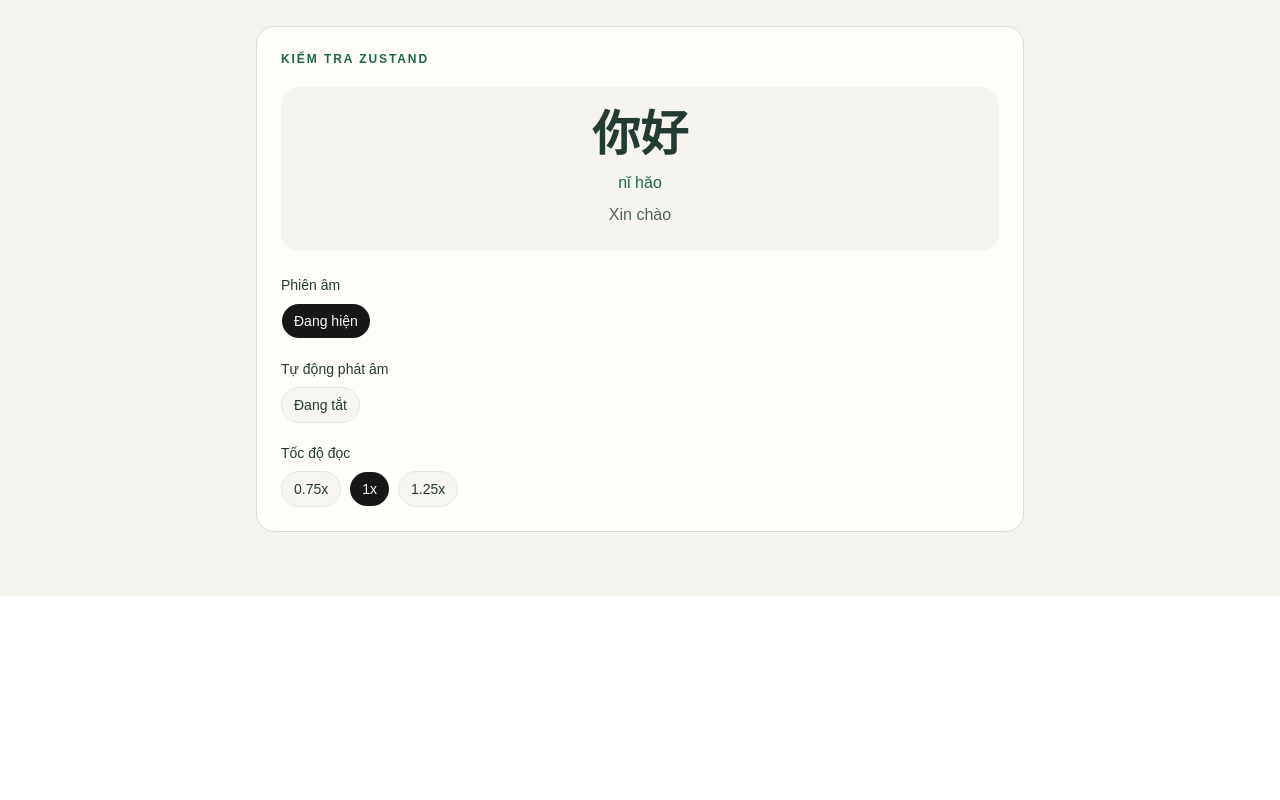
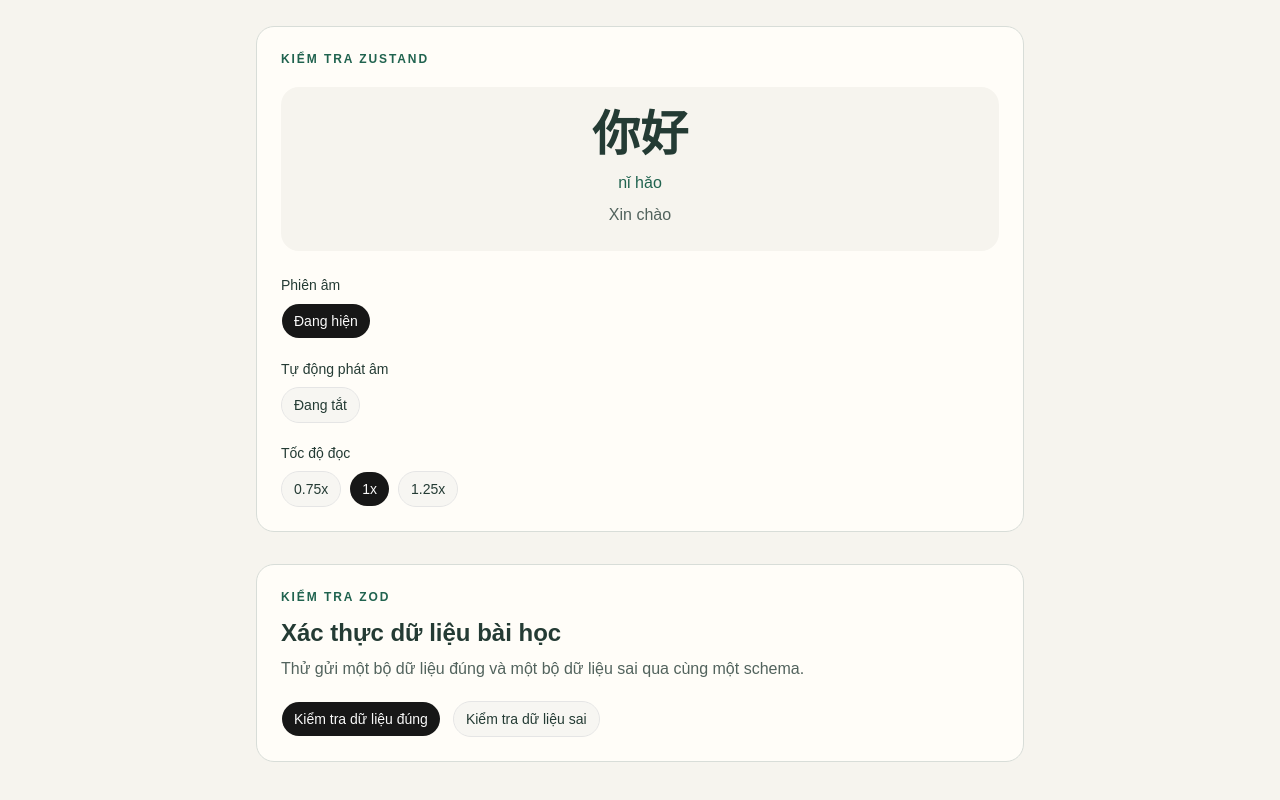
Before and after one commit to Cotruongzinh/moc-hsk, a React (Vite) app: page / in a window 1280 px wide. Shown: the part 504-1304 px from the top of the page. Before the commit the page ends 1100 px from the top, so only its background shows below. Built offline with nearby package versions, Linux system fonts and the light colour scheme.

Commit message:
chore: add Zod data validation

```diff
--- a/package.json
+++ b/package.json
@@ -24,6 +24,7 @@
     "react-router": "^8.5.0",
     "tailwindcss": "^4.3.3",
     "tw-animate-css": "^1.4.0",
+    "zod": "^4.6.7",
     "zustand": "^5.0.15"
   },
   "devDependencies": {
--- a/src/App.tsx
+++ b/src/App.tsx
@@ -1,6 +1,7 @@
 import { useQuery } from '@tanstack/react-query'
 import { Link, Route, Routes } from 'react-router'
 
+import { KiemTraZod } from '@/components/demo/kiem-tra-zod'
 import { Button, buttonVariants } from '@/components/ui/button'
 import {
   type AudioSpeed,
@@ -201,6 +202,8 @@ function TrangChu() {
         </section>
 
         <CaiDatHocThu />
+
+        <KiemTraZod />
       </div>
     </main>
   )
--- /dev/null
+++ b/src/components/demo/kiem-tra-zod.tsx
@@ -0,0 +1,109 @@
+import { useState } from 'react'
+
+import { Button } from '@/components/ui/button'
+import { baiHocSchema } from '@/schemas/bai-hoc-schema'
+
+const duLieuDung: unknown = {
+  id: 'hsk1-bai-1',
+  capDo: 'HSK cấp 1',
+  soBai: 1,
+  tenBai: 'Chào hỏi',
+  soTuMoi: 10,
+  daXuatBan: true,
+}
+
+const duLieuSai: unknown = {
+  id: '',
+  capDo: 'HSK cấp 1',
+  soBai: 'một',
+  tenBai: 123,
+  soTuMoi: -10,
+  daXuatBan: 'có',
+}
+
+type KetQuaKiemTra = {
+  hopLe: boolean
+  noiDung: string
+}
+
+export function KiemTraZod() {
+  const [ketQua, setKetQua] = useState<KetQuaKiemTra | null>(null)
+
+  function kiemTra(data: unknown) {
+    const result = baiHocSchema.safeParse(data)
+
+    if (result.success) {
+      setKetQua({
+        hopLe: true,
+        noiDung: `${result.data.capDo} — Bài ${result.data.soBai}: ${result.data.tenBai}`,
+      })
+
+      return
+    }
+
+    const cacLoi = result.error.issues
+      .map((issue) => {
+        const truong = issue.path.join('.') || 'dữ liệu'
+        return `${truong}: ${issue.message}`
+      })
+      .join(' | ')
+
+    setKetQua({
+      hopLe: false,
+      noiDung: cacLoi,
+    })
+  }
+
+  return (
+    <section className="mt-8 rounded-2xl border border-[#D8DDD8] bg-[#FFFDF8] p-6">
+      <p className="text-xs font-semibold uppercase tracking-[0.16em] text-[#20634F]">
+        Kiểm tra Zod
+      </p>
+
+      <h2 className="mt-3 text-2xl font-semibold">
+        Xác thực dữ liệu bài học
+      </h2>
+
+      <p className="mt-2 text-[#52635D]">
+        Thử gửi một bộ dữ liệu đúng và một bộ dữ liệu sai qua cùng một schema.
+      </p>
+
+      <div className="mt-5 flex flex-wrap gap-3">
+        <Button
+          type="button"
+          onClick={() => kiemTra(duLieuDung)}
+        >
+          Kiểm tra dữ liệu đúng
+        </Button>
+
+        <Button
+          type="button"
+          variant="outline"
+          onClick={() => kiemTra(duLieuSai)}
+        >
+          Kiểm tra dữ liệu sai
+        </Button>
+      </div>
+
+      {ketQua && (
+        <div
+          className={`mt-5 rounded-xl border p-4 ${
+            ketQua.hopLe
+              ? 'border-green-200 bg-green-50 text-green-900'
+              : 'border-red-200 bg-red-50 text-red-900'
+          }`}
+        >
+          <p className="font-semibold">
+            {ketQua.hopLe
+              ? 'Dữ liệu hợp lệ'
+              : 'Dữ liệu không hợp lệ'}
+          </p>
+
+          <p className="mt-2 text-sm leading-6">
+            {ketQua.noiDung}
+          </p>
+        </div>
+      )}
+    </section>
+  )
+}
--- /dev/null
+++ b/src/schemas/bai-hoc-schema.ts
@@ -0,0 +1,12 @@
+import * as z from 'zod'
+
+export const baiHocSchema = z.object({
+  id: z.string().min(1),
+  capDo: z.string().min(1),
+  soBai: z.number().int().positive(),
+  tenBai: z.string().min(1),
+  soTuMoi: z.number().int().nonnegative(),
+  daXuatBan: z.boolean(),
+})
+
+export type BaiHoc = z.infer<typeof baiHocSchema>
--- a/tsconfig.app.json
+++ b/tsconfig.app.json
@@ -7,6 +7,7 @@
     "types": ["vite/client"],
     "allowArbitraryExtensions": true,
     "skipLibCheck": true,
+    "strict": true,
 
     "paths": {
       "@/*": ["./src/*"]
```
Also changed, not shown: 1 other file (tests, documents, lock files or other folders).
